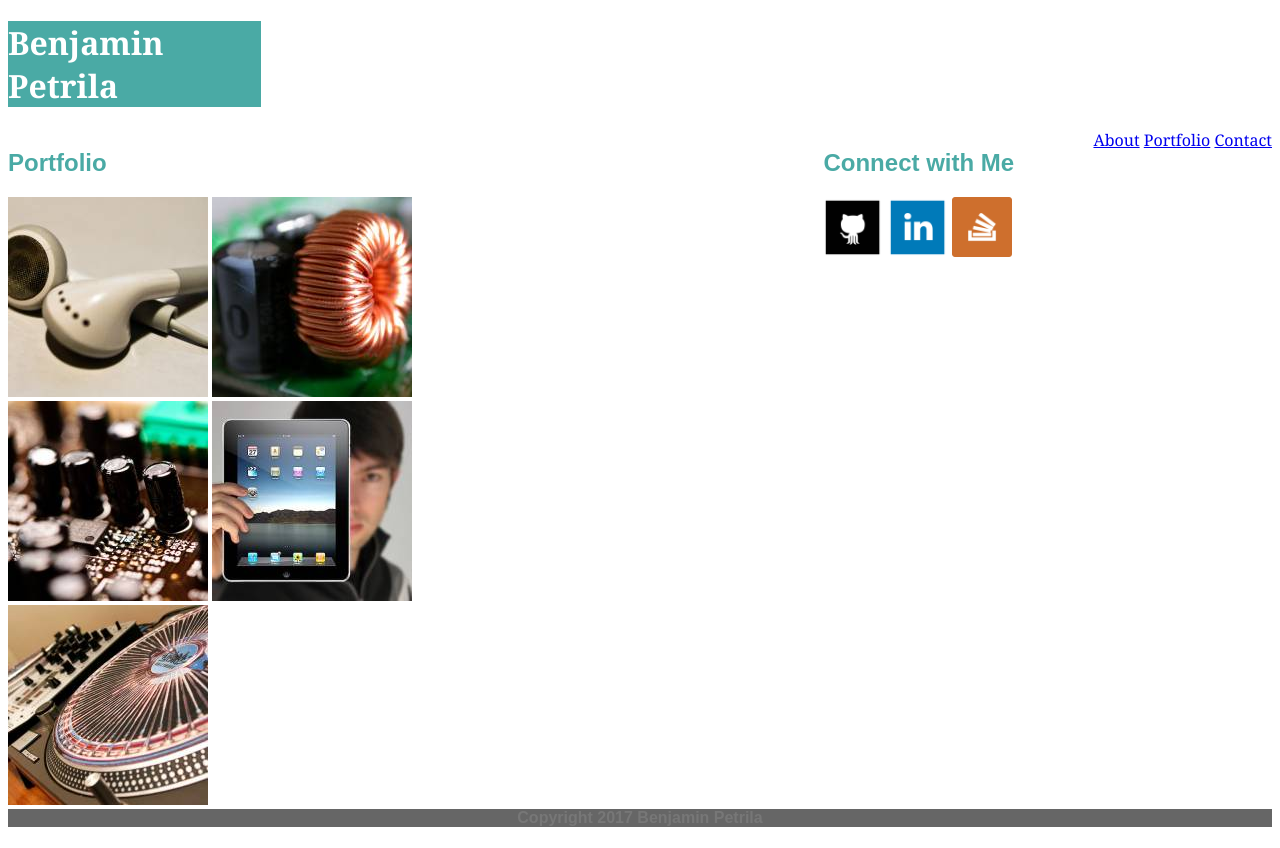
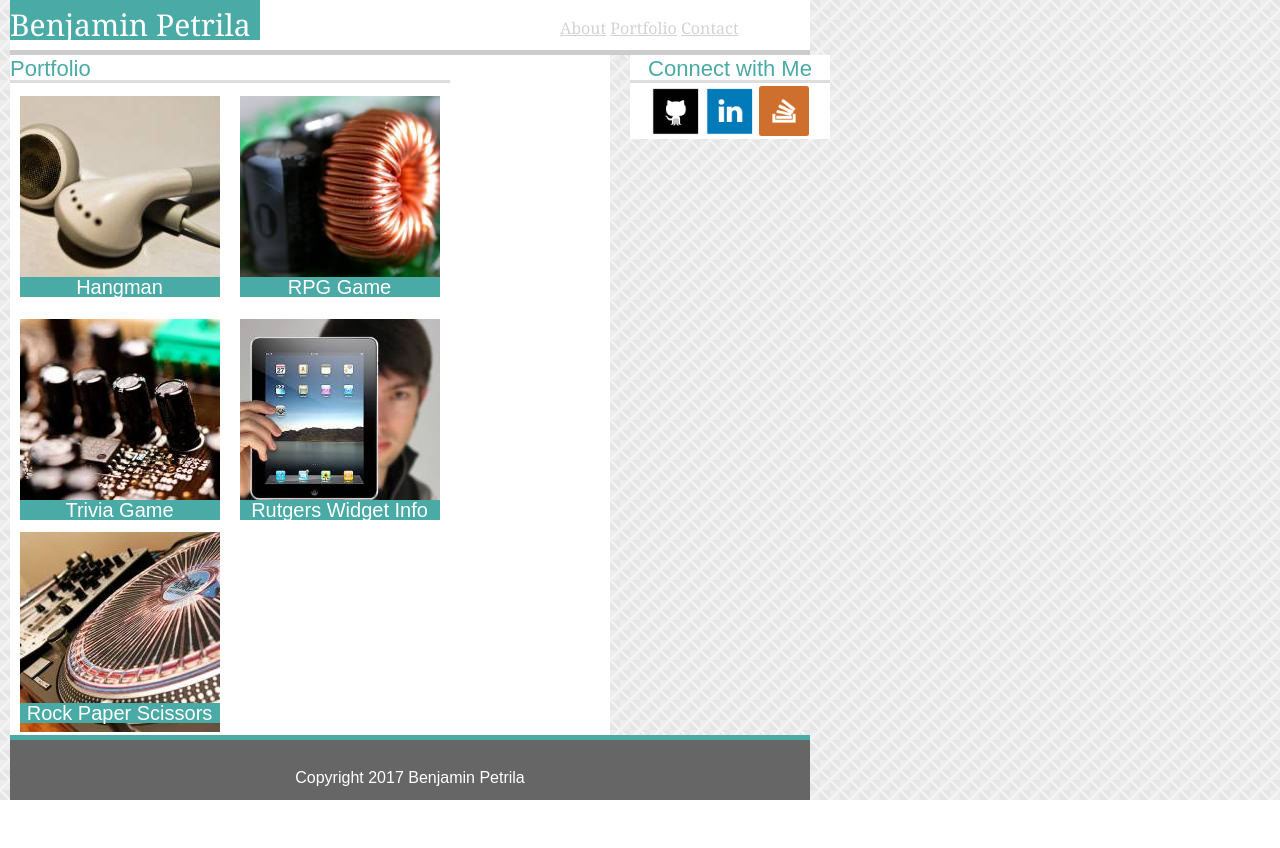
Before and after one commit to gentlegiant303/Basic-Portfolio, a plain HTML site: page portfolio.html in a window 1280 px wide. After the commit the page ends 800 px from the top, so only its background shows below. Drawn offline with Linux system fonts and the light colour scheme.

Commit message:
Full Upload

```diff
--- a/assets/css/style.css
+++ b/assets/css/style.css
@@ -1,38 +1,65 @@
-h1 {
-  background-color: #4aaaa5;
-  width: 20%;
-  color: white;
-}
-
 body {
   color: #777777;
   font-family: 'Arial', 'Helvetica Neue', Helvetica, sans-serif;
-  background-color: #ffffff;
-  /*width:960px;*/
+  margin-left:10px;
+  background-image: url("./stonehaven.png");
+}
+
+h1 {
+  background-color: #4aaaa5;
+  width: 250px;
+  color: white;
+  font-size: 30px;
+  padding-top: 10px;
 }
 
 header {
   background: #ffffff;
   border-bottom-color: #cccccc;
   border-bottom-width: thick;
+  border-bottom-style: solid;
   font-family: 'Georgia', Times, 'Times New Roman', serif;
+  width: 800px;
+  height: 50px;
 }
-
-
 
 footer {
     background-color: #666666;
     clear: both;
     position: block;
     text-align: center;
+    height: 60px;
+    width: 800px;
+    border-top-color: #4aaaa5;
+    border-top-style: solid;
+    border-top-width: 5px;
 }
 
 p {
   position:inline;
+  color: black;
+  margin-bottom: 10px;
 }
 
 h2 {
   color:#4aaaa5;
+  font-size: 22px;
+  border-bottom-style:solid;
+  border-bottom-color:#dddddd;
+  border-bottom-width: 3px;
+  margin-bottom: 3px;
+  margin-top: 3px;
+}
+
+h4 {
+  padding-top: 30px;
+  color: white;
+  font-size: 16px;
+}
+
+.name {
+  float:left;
+  margin-right: 200px;
 }
 
 .Picture {
@@ -44,26 +71,82 @@ h2 {
 }
 
 .image {
-  height: 60px;
-  width: 60px;
+  height: 50px;
+  width: 50px;
 }
 
+
 .links {
-  float:right;
+  margin-top: 20px;
+  margin-left: 100px;
+  float:left;
+}
+
+.container {
+  width: 100vw;
+  background: #ffffff;
+}
+
+.container3 {
+    width: 200px;
+    float: left;
+    background-color:#ffffff;
+    text-align:center;
+}
+
+.container2 {
+  width: 600px;
+  float: left;
+  margin-right:20px;
+  background: #ffffff;
 }
 
 .about{
   background-color: #ffffff;
-  width: 650px;
   border-color: #dddddd;
-  border-bottom-width: 20px;
+    color: lightgray;
+    border-top-color: lightgray;
+    border-top-style:solid;
+  }
 }
 
 .Connect {
-  width: 270px;
-  float: right;
+  float: left;
 }
 
 .portfolio {
   float: left;
+  position:relative;
 }
+
+.image2 {
+  margin: 10px;
+  position: relative;
+}
+
+.image3 {
+  margin-left: 10px;
+  position: relative;
+}
+
+.button {
+  background-color: #4aaaa5;
+  color: white;
+}
+
+.banner {
+  position: relative;
+  float: left;
+}
+
+.center-text {
+  position: absolute;
+  bottom: 12px;
+  left: 9.5px;
+  background-color: #4aaaa5;
+  color: white;
+  height: 20px;
+  width: 200px;
+  font-size: 20px;
+  text-align:center;
+}
--- a/portfolio.html
+++ b/portfolio.html
@@ -2,34 +2,58 @@
 <html lang="en-us">
   <head>
     <meta charset="UTF-8">
+    <link rel="stylesheet" type="text/css" href="./assets/css/reset.css">
     <link rel="stylesheet" type="text/css" href="./assets/css/style.css">
     <title>Portfolio</title>
   </head>
   <body>
     <header>
+      <div class="name">
       <h1>Benjamin Petrila</h1>
-      <div class="links">
-        <a href=#>About</a>
-        <a href=#>Portfolio</a>
-        <a href=#>Contact</a>
+    </div>
+    <div class="links">
+      <a href="./index.html" class="about">About</a>
+      <a href="./portfolio.html" class="about">Portfolio</a>
+      <a href="./contact.html" class="about">Contact</a>
+    </div>
+    </header>
+      <div class="container2">
+    <div class="portfolio">
+      <h2>Portfolio</h2>
+      <div class="banner">
+        <img src="./assets/images/technics-q-c.jpg" class="image2"/>
+        <div class="center-text">Hangman</div>
       </div>
-    </header>
+      <div class="banner">
+        <img src="./assets/images/technics-q-c2.jpg" class="image2"/>
+        <div class="center-text">RPG Game</div>
+      </div>
+      <br />
+      <div class="banner">
+        <img src="./assets/images/technics-q-c3.jpg" class="image2"/>
+        <div class="center-text">Trivia Game</div>
+      </div>
+      <div class="banner">
+        <img src="./assets/images/technics-q-c4.jpg" class="image2"/>
+        <div class="center-text">Rutgers Widget Info</div>
+      </div>
+      <br />
+      <div class="banner">
+        <img src="./assets/images/technics-q-c5.jpg" class="image3"/>
+        <div class="center-text">Rock Paper Scissors</div>
+      </div>
+    </div>
+  </div>
+  <div class="container">
+    <div class="container3">
     <div class="Connect">
       <h2>Connect with Me</h2>
       <a href="https://github.com/gentlegiant303"><img src="./assets/images/Github.png" class="image"></a>
       <a href="https://www.linkedin.com/in/ben-petrila-84314488/"><img src="./assets/images/Linkedin.png" class="image"></a>
       <a href="https://stackoverflow.com/users/8853191/ben-petrila?tab=profile"><img src="./assets/images/Stack Overflow.png" class="image"></a>
     </div>
-    <div class="portfolio">
-      <h2>Portfolio</h2>
-      <img src="./assets/images/technics-q-c.jpg"  />
-      <img src="./assets/images/technics-q-c2.jpg" />
-      <br />
-      <img src="./assets/images/technics-q-c3.jpg" />
-      <img src="./assets/images/technics-q-c4.jpg" />
-      <br />
-      <img src="./assets/images/technics-q-c5.jpg" />
-    </div>
+</div>
+</div>
     <footer>
       <h4>Copyright 2017 Benjamin Petrila</h4>
     </footer>
```
Also changed, not shown: contact.html (+21 -13 lines), index.html (+22 -11 lines), assets/css/stonehaven.png (added).
